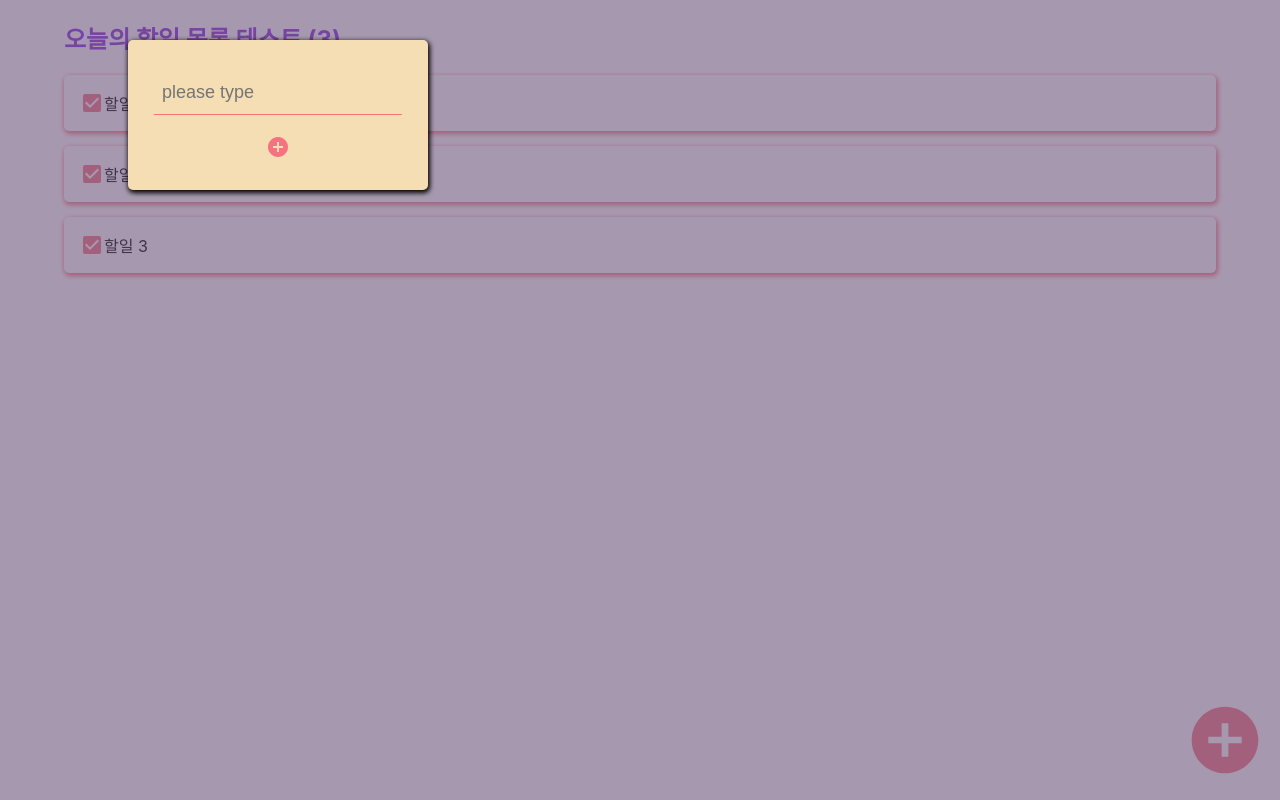
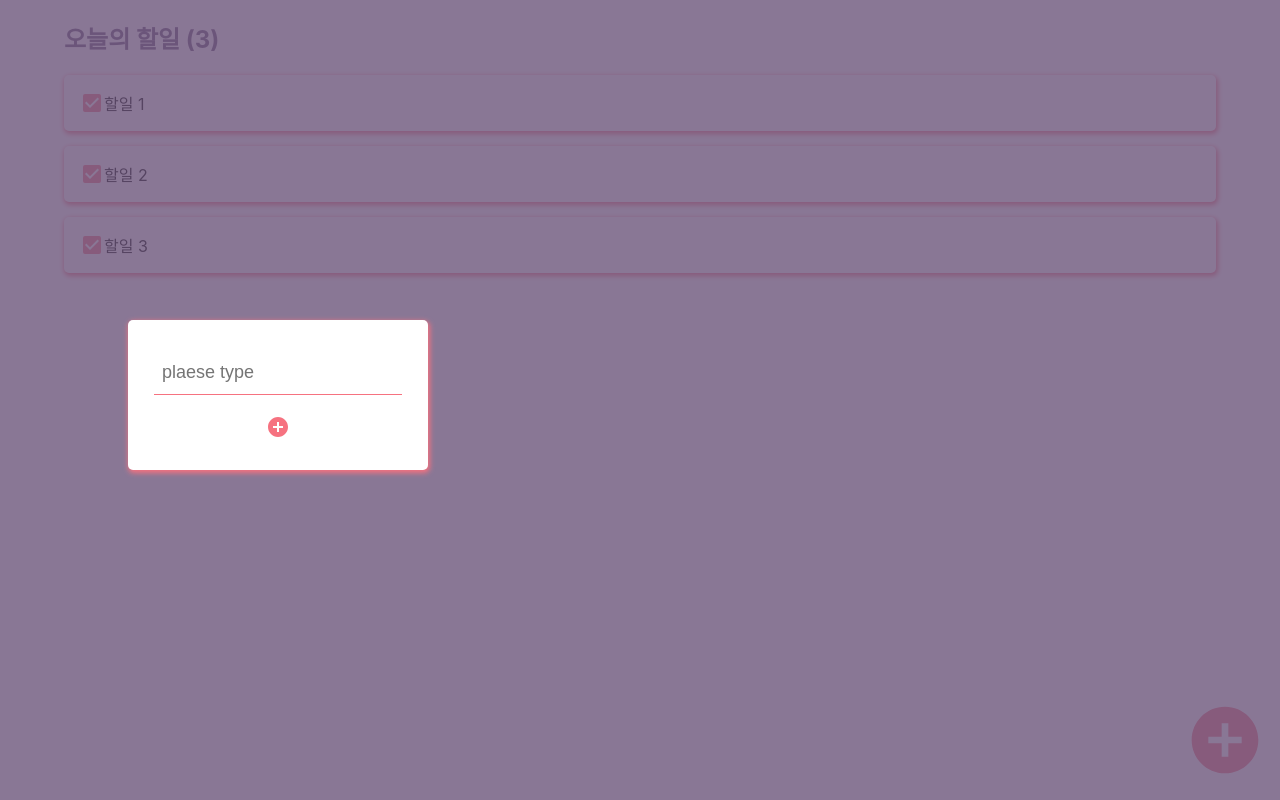
Before and after one commit to hyoseongLee/Test, a React (Create React App) app in the folder solo/: page / in a window 1280 px wide. Both pictures are taken after a click on the element 1235 px from the left and 750 px from the top of the page. Built offline with nearby package versions, Linux system fonts and the light colour scheme.

Commit message:
2024.10.25

```diff
--- a/solo/src/App.css
+++ b/solo/src/App.css
@@ -1,11 +1,11 @@
-.add-plus-button {
+.app-plus-button {
   position: fixed;
   right: -5px;
   bottom: 0;
   z-index: 100;
   width: 100px;
   height: 100px;
+  cursor: pointer;
   font-size: 5rem;
-  cursor: pointer;
   color: #f67280;
 }
--- a/solo/src/App.js
+++ b/solo/src/App.js
@@ -1,15 +1,16 @@
 import React, { useState } from 'react';
 import TodoLayout from './component/TodoLayout';
 import TodoList from './component/TodoList';
+import TodoInsert from './component/TodoInsert';
+import './App.css';
 import { MdAddCircle } from 'react-icons/md';
-import './App.css';
-import TodoInsert from './component/TodoInsert';
 
 let nextid = 4;
+
 const App = () => {
-  const [selectedTodo, setSelectedTodo] = useState(null);
-  const [insertToggle, setInsertToggle] = useState(false);
 
+  const [selectedTodo,setSelectedTodo] = useState (null)
+  const [insertToggle, setInsertToggle] = useState(false)
   const [todos, setTodos] = useState([
     {
       id: 1,
@@ -25,73 +26,76 @@ const App = () => {
       id: 3,
       text: "할일 3",
       checked: true
-    },
-  ])
-
-  const onInsertToggle = () => {
-    setInsertToggle(prev => !prev)
     }
+  ]);
 
   const onInsertTodo = text => {
     if (text === "") {
-      return alert("할 일을 입력해 주세요.");
-    } else {
+      return alert ("할일을 입력해주세요.")
+    }else {
       const todo = {
         id: nextid,
         text,
-        checked: false
+        checked:false
       };
-      setTodos(todos => todos.concat(todo));
-      nextid++;
+      setTodos (todos => todos.concat(todo))
+      nextid++
     }
   };
 
   const onChangeSelectedTodo = todo => {
-    setSelectedTodo(todo)
+    setSelectedTodo(todo);
+  };
 
+  const onInsertToggle = () => {
+    if (selectedTodo) {
+      setSelectedTodo(null);
     }
+    setInsertToggle(prev => !prev);
+  };
 
-  const onCheckToggle = id => {
-    setTodos(todos => todos.map(todo => (
-      todo.id === id ?
-        { ...todo, checked: !todo.checked } : todo
-    )))
-  }
-
+  const onCheckedToggle = id => {
+    setTodos(todos=>
+      todos.map(todo =>
+        todo.id === id ? {...todo, checked: !todo.checked} : todo))
+  };
 
 const onRemove = id => {
   onInsertToggle();
-    setTodos(todos => todos.filter(todo => todo.id !== id));
+  setTodos(todos => todos.filter(todo => todo.id !==id));
 };
 
-  const onUpdate = (id, text) => {
+const onUpdata = (id,text) => {
   onInsertToggle();
-    setTodos(todos =>
-      todos.map(todo => (todo.id === id ? { ...todo, text } : todo))
-    );
-  };
+  setTodos(todos => todos.map(todo => todo.id ? {...todo, text} : todo))
+}
 
   return (
-    <TodoLayout todoLength={todos.length}>
+
+    <TodoLayout todolangth={todos.length}>
       <TodoList
       todos={todos}
-        onCheckToggle={onCheckToggle}
+      onInsertTodo={onInsertTodo}
+      onCheckedToggle={onCheckedToggle}
+      onChangeSelectedTodo={onChangeSelectedTodo}
       onInsertToggle={onInsertToggle}
-        onChangeSelectedTodo={onChangeSelectedTodo}
       />
-
-      <div className='add-plus-button' onClick={onInsertToggle}> <MdAddCircle /> </div>
-      {insertToggle &&
+      <div className='app-plus-button' onClick={onInsertToggle}>
+        <MdAddCircle />
+        </div>
+      {insertToggle && (
         <TodoInsert
         selectedTodo={selectedTodo}
         onInsertToggle={onInsertToggle}
         onInsertTodo={onInsertTodo}
         onRemove={onRemove}
-          onUpdate={onUpdate}
-        />}
+        onUpdata={onUpdata}
+        />
+      )}
     </TodoLayout>
   )
-}
+};
+
 
 
 
--- a/solo/src/component/TodoInsert.css
+++ b/solo/src/component/TodoInsert.css
@@ -1,33 +1,33 @@
 .background {
   position: fixed;
   z-index: 980;
-  top:0;
+  top: 0;
   overflow: hidden;
   width: 100vw;
   height: 100vh;
   display: flex;
   justify-content: center;
-  align-items:center;
-  background-color: #6c567b;
-  opacity: 0.6;
+  align-items: center;
+  background: #6c567b;
+  opacity: 0.8;
 }
 
 form {
   margin-left: 10%;
   position: fixed;
-  top:40px;
+  top: 40%;
   display: flex;
+  flex-direction: column;
   justify-content: center;
   align-items: center;
-  flex-direction: column;
   z-index: 990;
-  border-radius: 5px;
-  box-shadow: 1px 2px 5px 1px;
   width: 300px;
   height: 150px;
-  background: wheat;
+  border-radius: 5px;
+  box-shadow: 1px 2px 5px 1px #f67280;
+
+  background: white;
 }
-
 
 form > input {
   background: none;
@@ -43,6 +43,7 @@ form > input {
 form > button {
   padding-top: 20px;
   background: none;
+  outline: none;
   border: none;
   color: #f67280;
   padding-left: 1rem;
@@ -53,3 +54,11 @@ form > button {
   cursor: pointer;
   transition: 0.1s background ease-in;
 }
+
+.rewrite > svg {
+  padding-top: 20px;
+  color: #f67280;
+  padding-left: 1rem;
+  padding-right: 1rem;
+  font-size: 1.5rem;
+}
--- a/solo/src/component/TodoInsert.js
+++ b/solo/src/component/TodoInsert.js
@@ -1,61 +1,47 @@
-import React, {useState, useEffect} from 'react';
+import React, { useState,useEffect } from 'react';
 import './TodoInsert.css';
 import { MdAddCircle } from 'react-icons/md';
 import {TiPencil, TiTrash} from 'react-icons/ti';
 
-const TodoInsert = ({
-    onInsertToggle,
-    onInsertTodo,
-    selectedTodo,
-    onUpdate,
-    onRemove
-}) => {
-    const [value,setValue] = useState("");
-    const onChange = e => {
-        setValue(e.target.value);
-    };
-
+const TodoInsert = ({ onInsertToggle, onInsertTodo, selectedTodo, onRemove, onUpdata}) => {
+  const [value, setValue] = useState("")
 
   const onSubmit = e => {
     e.preventDefault();
-        onInsertTodo(value)
+    onInsertTodo(value);
     setValue("");
     onInsertToggle();
   };
 
+  const onChange = e => {
+    setValue(e.target.value)
+  }
+
   useEffect(() => {
-        if(selectedTodo) {
+    if (selectedTodo) {
       setValue(selectedTodo.text);
     }
   },[selectedTodo]);
 
+
   return (
     <div>
-            <div className='background' onClick={onInsertToggle}></div>
-            <form onSubmit={onSubmit}>
-                <input placeholder="please type" value={value} onChange={onChange}></input>
+      <div className='background' onClick={onInsertToggle}> </div>
+        <form onSubmit= {selectedTodo ? () => {onUpdata(selectedTodo.id,value)} : onSubmit}>
+          <input
+            placeholder="plaese type"
+            value={value}
+            onChange={onChange}>
+          </input>
          {selectedTodo ? (
-          <div className="rewrite">
-            <TiPencil
-              onClick={() => {
-                onUpdate(selectedTodo.id, value);
-              }}
-            />
-            <TiTrash
-              onClick={() => {
-                onRemove(selectedTodo.id);
-              }}
-            />
+          <div className='rewrite'>
+            <TiPencil onClick={() => {onUpdata(selectedTodo.id,value)}} />
+            <TiTrash onClick={() => {onRemove(selectedTodo.id)}} />
           </div>
-        ) : (
-                <button type='submit'>
-                    <MdAddCircle /></button>
-        )}
+         ) : (<button type='submit'> <MdAddCircle /> </button>)}
         </form>
     </div>
-    );
+  )
 };
 
-
-
 export default TodoInsert;
--- a/solo/src/component/TodoItem.css
+++ b/solo/src/component/TodoItem.css
@@ -9,10 +9,9 @@
   align-items: center;
 }
 
-.TodoItem+.TodoItem {
+.TodoItem + .TodoItem {
   margin-top: 15px;
 }
-
 
 .content {
   cursor: pointer;
@@ -24,14 +23,13 @@
   font-size: 1.5rem;
   color: #f67280;
 }
-
-.contnet .text {
+.content .text {
   margin-left: 0.5rem;
   flex: 1;
 }
 
-.content .checked .text {
-  color:aquamarine;
+.content.checked .text {
+  color: #6c567b;
   cursor: pointer;
   opacity: 0.6;
 }
--- a/solo/src/component/TodoItem.js
+++ b/solo/src/component/TodoItem.js
@@ -1,39 +1,34 @@
 import React from 'react';
 import { MdCheckBox, MdCheckBoxOutlineBlank } from 'react-icons/md';
-import './TodoItem.css'
+import './TodoItem.css';
+
+const TodoItem = ({
+    todo,
+    onInsertToggle,
+    onCheckedToggle,
+    onChangeSelectedTodo,
 
 
-const TodoItem = ({ todo, onCheckToggle, onInsertToggle, onChangeSelectedTodo }) => {
+ }) => {
+
     const { id, text, checked } = todo;
-
 
     return (
         <div className='TodoItem'>
-            <div className={`content ${checked ? 'checked' : ''}`}>
-                {checked ? (<MdCheckBox
-                    onClick={() => {
-                        onCheckToggle(id);
-                    }}
-                />
-                ) : (
-                        <MdCheckBoxOutlineBlank
-                            onClick={() => {
-                                onCheckToggle(id);
-                            }}
-                            />
-                    )}
+            <div className={`content ${checked ? 'checked' : ""}`}>
+                {checked ? (<MdCheckBox onClick={() => { onCheckedToggle(id) }} />) : (
+                    <MdCheckBoxOutlineBlank onClick={() => { onCheckedToggle(id) }} />)}
             </div>
-            <div className='text' onClick={() => {
+
+            <div className="text" onClick={() => {
                 onChangeSelectedTodo(todo);
                 onInsertToggle();
             }}
             >
-                {text} </div>
-        </div>
+                {text}
+            </div>
+        </div >
     )
-}
-
-
-
+};
 
 export default TodoItem;
--- a/solo/src/component/TodoLayout.css
+++ b/solo/src/component/TodoLayout.css
@@ -2,14 +2,13 @@
   padding-top: 20px;
   max-height: 100vh;
 }
-
 .title {
   width: 90vw;
   margin-left: auto;
-  margin-right:auto;
+  margin-right: auto;
 
-  padding-bottom:20px;
+  padding-bottom: 20px;
   font-size: 1.5rem;
   font-weight: bold;
-  color: blueviolet;
+  color: #6c567b;
 }
--- a/solo/src/component/TodoLayout.js
+++ b/solo/src/component/TodoLayout.js
@@ -2,17 +2,14 @@ import React from 'react';
 import './TodoLayout.css';
 
 
-const TodoLayout = ({children,todoLength}) => {
-
-
+const TodoLayout = ({children,todolangth}) => {
     return (
         <div className='TodoLayout'>
-            <div className='title'>오늘의 할일 목록 테스트 ({todoLength}) </div>
-            <div>{children} </div>
+            <div className='title'>오늘의 할일 ({todolangth})</div>
+            <div>{children}</div>
         </div>
     )
-}
-
+};
 
 
 export default TodoLayout;
--- a/solo/src/component/TodoList.js
+++ b/solo/src/component/TodoList.js
@@ -2,22 +2,27 @@ import React from 'react';
 import TodoItem from './TodoItem';
 import './TodoList.css';
 
-const TodoList = ({ todos,onCheckToggle,onInsertToggle,onChangeSelectedTodo }) => {
+const TodoList = ({
+    todos,
+    onCheckedToggle,
+    onInsertToggle,
+    onChangeSelectedTodo,
+    onRemove
+}) => {
     return (
         <div className='TodoList'>
-            {todos.map(todo =>
-                (<TodoItem
+            {todos.map(todo => (
+                <TodoItem
                     todo={todo}
                     key={todo.id}
-                    onCheckToggle={onCheckToggle}
                     onInsertToggle={onInsertToggle}
+                    onCheckedToggle={onCheckedToggle}
                     onChangeSelectedTodo={onChangeSelectedTodo}
-                     />)
-            )}
+                    onRemove={onRemove}
+                />
+                ))}
         </div>
     )
-}
-
-
+};
 
 export default TodoList;
```
Also changed, not shown: solo/src/component/TodoList.css (line endings or trailing spaces). Lines whose indentation alone changed are shown as unchanged.
